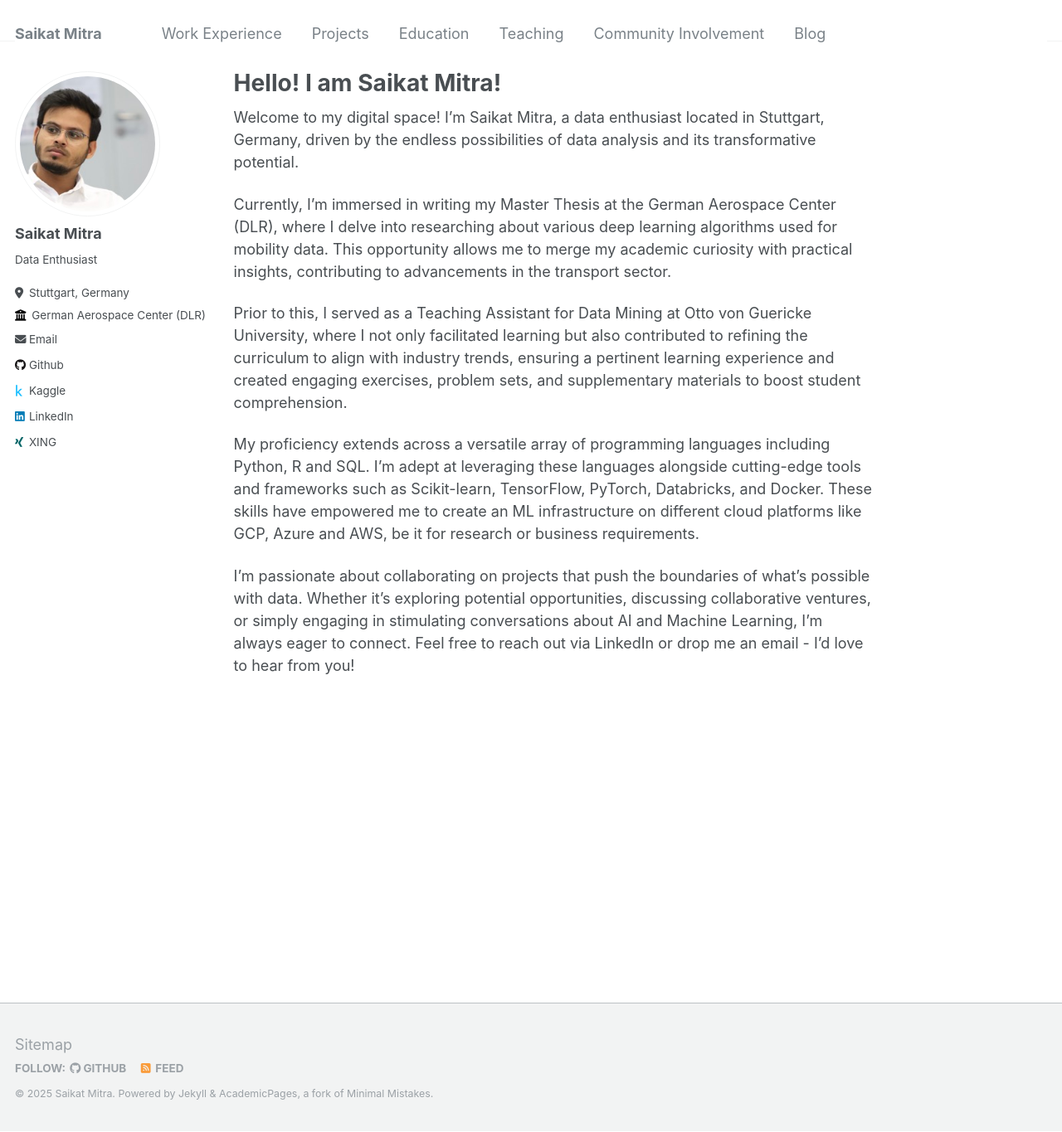
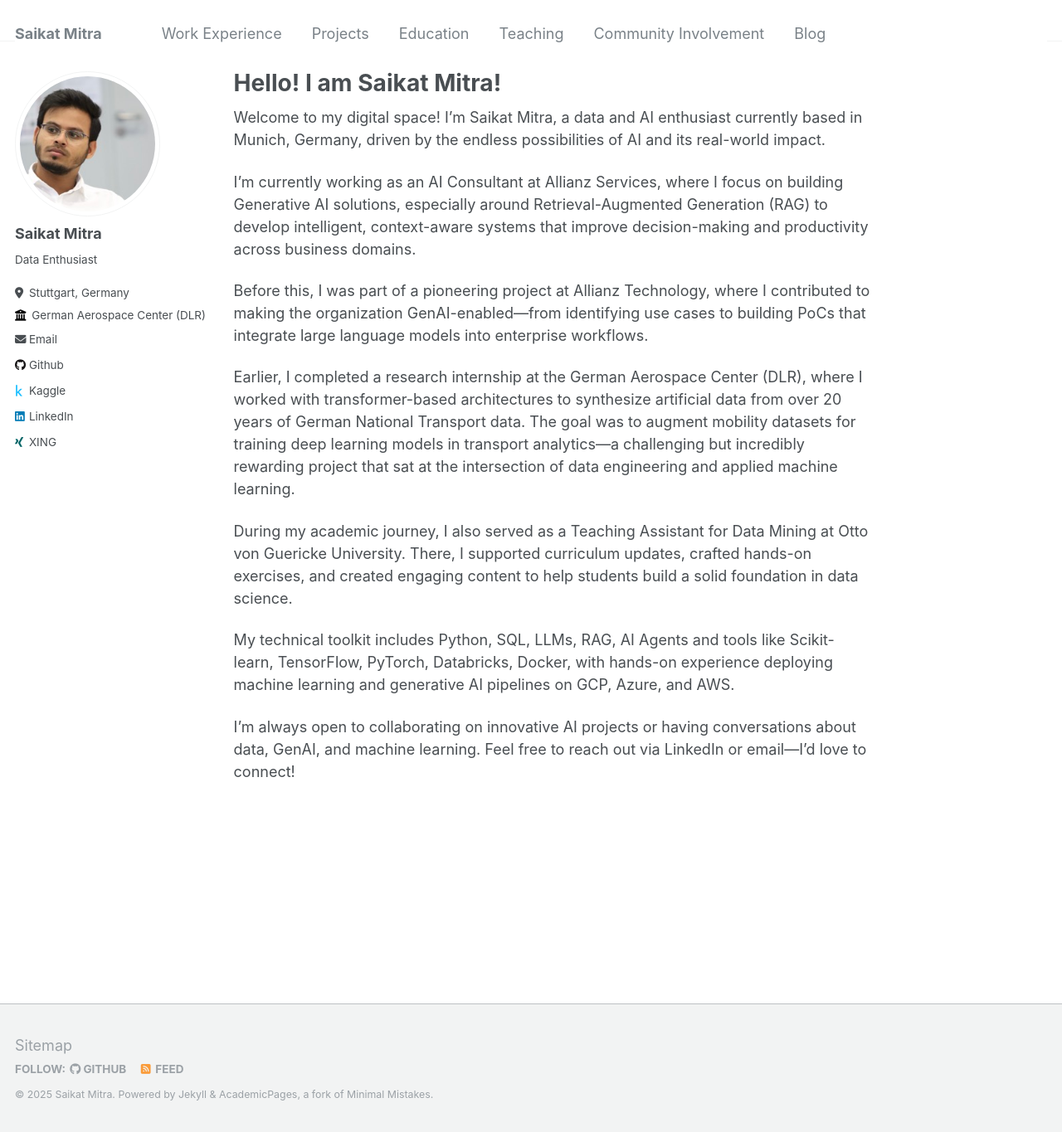
Before and after one commit to saikatmitra1998/saikatmitra1998.github.io, a Jekyll site: the page built from _pages/about.md, in a window 1280 px wide and 1365 px high. Shown: the whole window at 83% size. Built offline with Jekyll 4.4.1, drawn with Linux system fonts in a browser that asks for light colours.

Commit message:
Update about.md

```diff
--- a/_pages/about.md
+++ b/_pages/about.md
@@ -10,12 +10,16 @@ redirect_from:
 
 
 
-Welcome to my digital space! I'm Saikat Mitra, a data enthusiast located in Stuttgart, Germany, driven by the endless possibilities of data analysis and its transformative potential.
+Welcome to my digital space! I’m Saikat Mitra, a data and AI enthusiast currently based in Munich, Germany, driven by the endless possibilities of AI and its real-world impact.
 
-Currently, I'm immersed in writing my Master Thesis at the German Aerospace Center (DLR), where I delve into researching about various deep learning algorithms used for mobility data. This opportunity allows me to merge my academic curiosity with practical insights, contributing to advancements in the transport sector.
+I’m currently working as an AI Consultant at Allianz Services, where I focus on building Generative AI solutions, especially around Retrieval-Augmented Generation (RAG) to develop intelligent, context-aware systems that improve decision-making and productivity across business domains.
 
-Prior to this, I served as a Teaching Assistant for Data Mining at Otto von Guericke University, where I not only facilitated learning but also contributed to refining the curriculum to align with industry trends, ensuring a pertinent learning experience and created engaging exercises, problem sets, and supplementary materials to boost student comprehension.
+Before this, I was part of a pioneering project at Allianz Technology, where I contributed to making the organization GenAI-enabled—from identifying use cases to building PoCs that integrate large language models into enterprise workflows.
 
-My proficiency extends across a versatile array of programming languages including Python, R and SQL. I'm adept at leveraging these languages alongside cutting-edge tools and frameworks such as Scikit-learn, TensorFlow, PyTorch, Databricks, and Docker. These skills have empowered me to create an ML infrastructure on different cloud platforms like GCP, Azure and AWS, be it for research or business requirements.
+Earlier, I completed a research internship at the German Aerospace Center (DLR), where I worked with transformer-based architectures to synthesize artificial data from over 20 years of German National Transport data. The goal was to augment mobility datasets for training deep learning models in transport analytics—a challenging but incredibly rewarding project that sat at the intersection of data engineering and applied machine learning.
 
-I'm passionate about collaborating on projects that push the boundaries of what's possible with data. Whether it's exploring potential opportunities, discussing collaborative ventures, or simply engaging in stimulating conversations about AI and Machine Learning, I'm always eager to connect. Feel free to reach out via LinkedIn or drop me an email - I'd love to hear from you!
+During my academic journey, I also served as a Teaching Assistant for Data Mining at Otto von Guericke University. There, I supported curriculum updates, crafted hands-on exercises, and created engaging content to help students build a solid foundation in data science.
+
+My technical toolkit includes Python, SQL, LLMs, RAG, AI Agents and tools like Scikit-learn, TensorFlow, PyTorch, Databricks, Docker, with hands-on experience deploying machine learning and generative AI pipelines on GCP, Azure, and AWS.
+
+I’m always open to collaborating on innovative AI projects or having conversations about data, GenAI, and machine learning. Feel free to reach out via LinkedIn or email—I’d love to connect!
```
